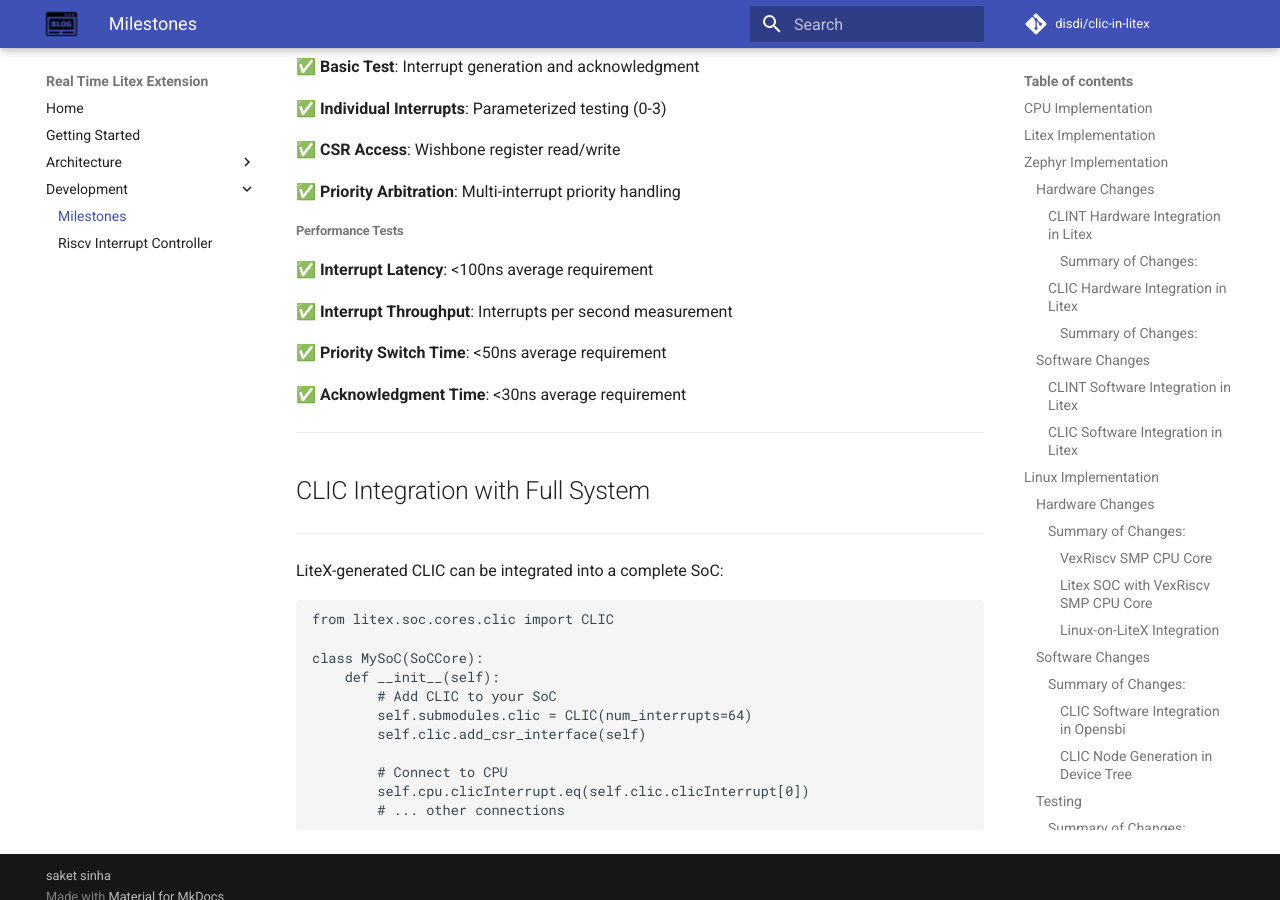
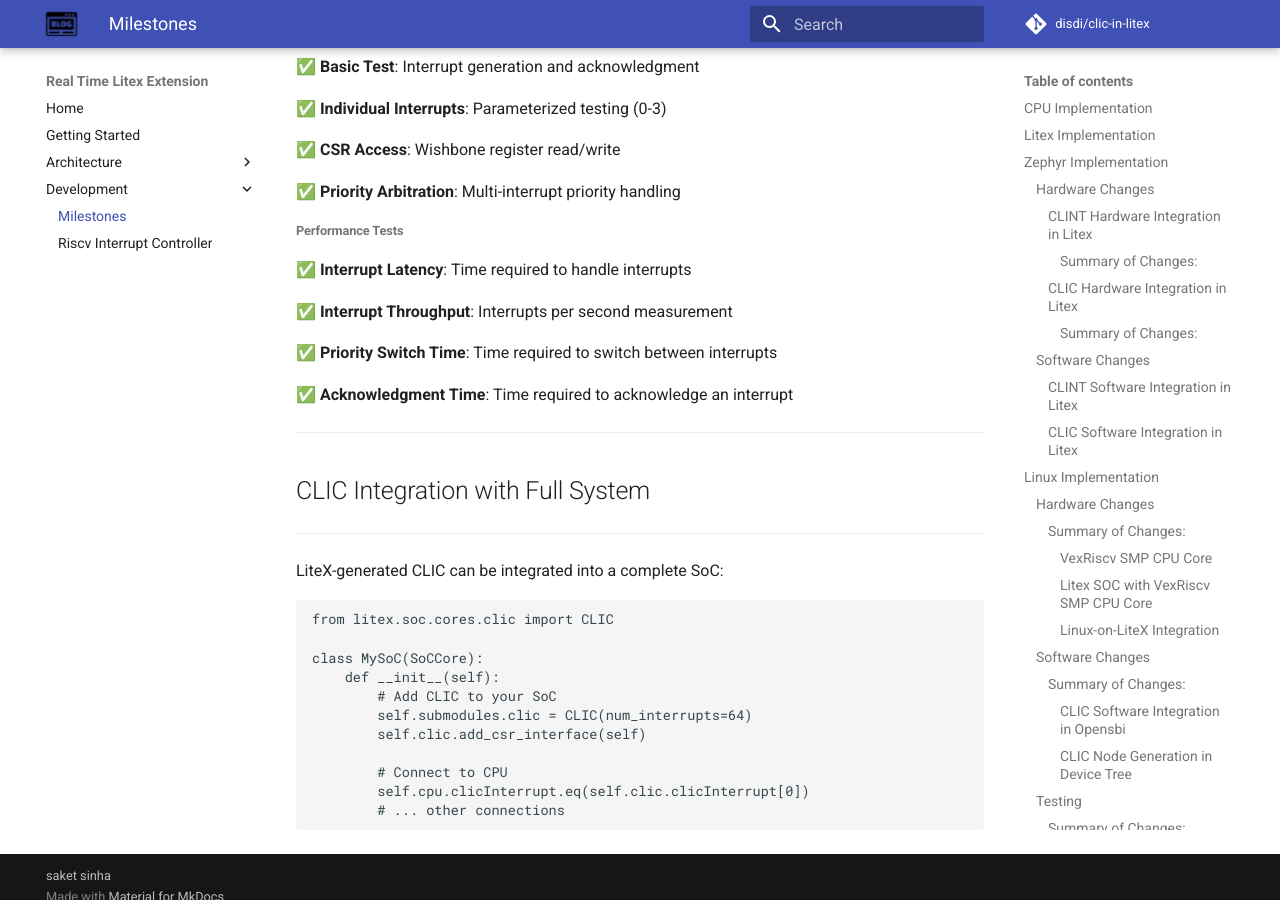
Before and after one commit to disdi/clic-in-litex, an MkDocs documentation site: the page built from docs/nav/development/development-guide.md, in a window 1280 px wide and 900 px high, scrolled down 7045 px. Built offline with MkDocs 1.6.1 and Material for MkDocs 9.7.7, drawn with Linux system fonts in a browser that asks for light colours; comment, search, counter and statistics services are not loaded.

Commit message:
Improve performance tests definition

```diff
--- a/docs/nav/development/development-guide.md
+++ b/docs/nav/development/development-guide.md
@@ -278,13 +278,13 @@ A complete cocotb test framework for CLIC using LiteX-generated DUT has been cre
 
 ###### Performance Tests
 
-✅ **Interrupt Latency**: <100ns average requirement
+✅ **Interrupt Latency**: Time required to handle interrupts
 
 ✅ **Interrupt Throughput**: Interrupts per second measurement
 
-✅ **Priority Switch Time**: <50ns average requirement
+✅ **Priority Switch Time**: Time required to switch between interrupts
 
-✅ **Acknowledgment Time**: <30ns average requirement
+✅ **Acknowledgment Time**: Time required to acknowledge an interrupt
 
 ---
 
```
